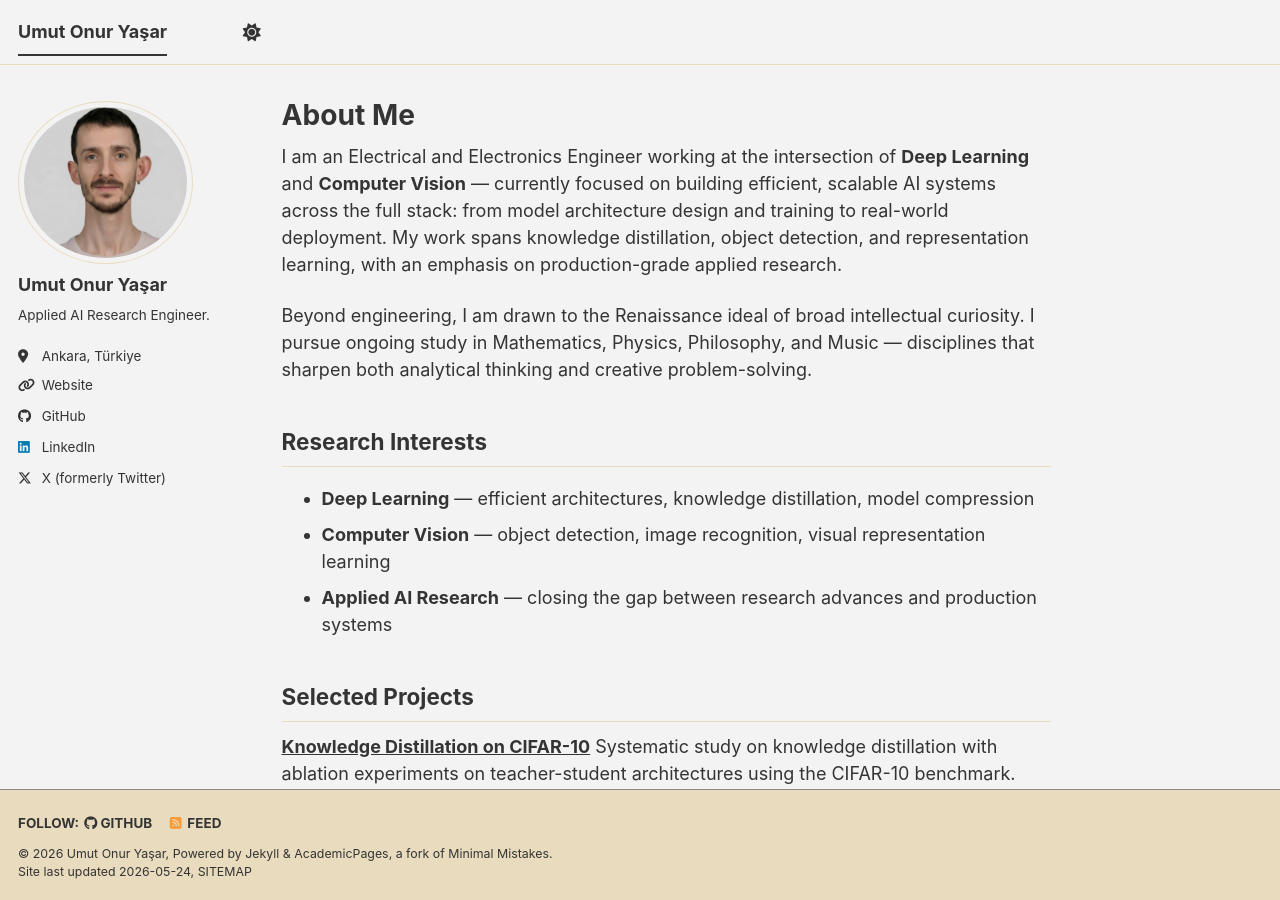
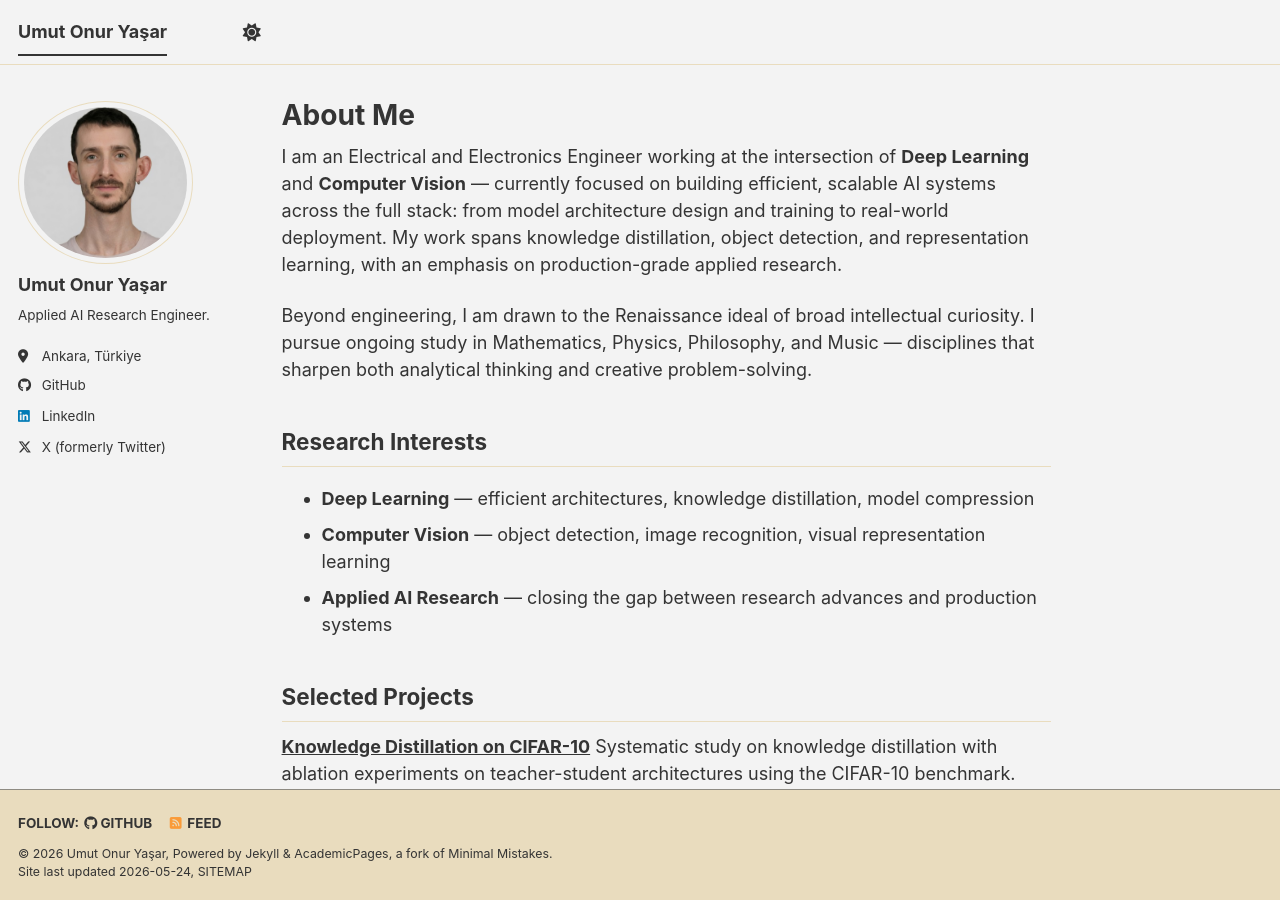
Before and after one commit to umutonuryasar/umutonuryasar.github.io, a Jekyll site: the page built from _pages/about.md, in a window 1280 px wide and 900 px high. Built offline with Jekyll 4.4.1, drawn with Linux system fonts in a browser that asks for light colours; a script bundle is joined from its source files by our own code; library files that are not in the unit come from our copies.

```diff
--- a/_config.yml
+++ b/_config.yml
@@ -12,7 +12,7 @@ site_theme               : "dirt" # The available themes options are "default",
 title                    : "Umut Onur Yaşar"
 title_separator          : "-"
 name                     : &name "Umut Onur Yaşar"
-description              : &description "Applied AI Researcher | Deep Learning & Computer Vision"
+description              : &description "Applied AI Research Engineer."
 url                      : "https://umutonuryasar.com"
 baseurl                  : ""
 repository               : "umutonuryasar/umutonuryasar.github.io"
@@ -28,7 +28,7 @@ author:
   bio              : "Applied AI Research Engineer."
   location         : "Ankara, Türkiye"
   employer         :
-  uri              : "https://umutonuryasar.com"
+  uri              : #"https://umutonuryasar.com"
   email            :
 
   # Academic websites
```
